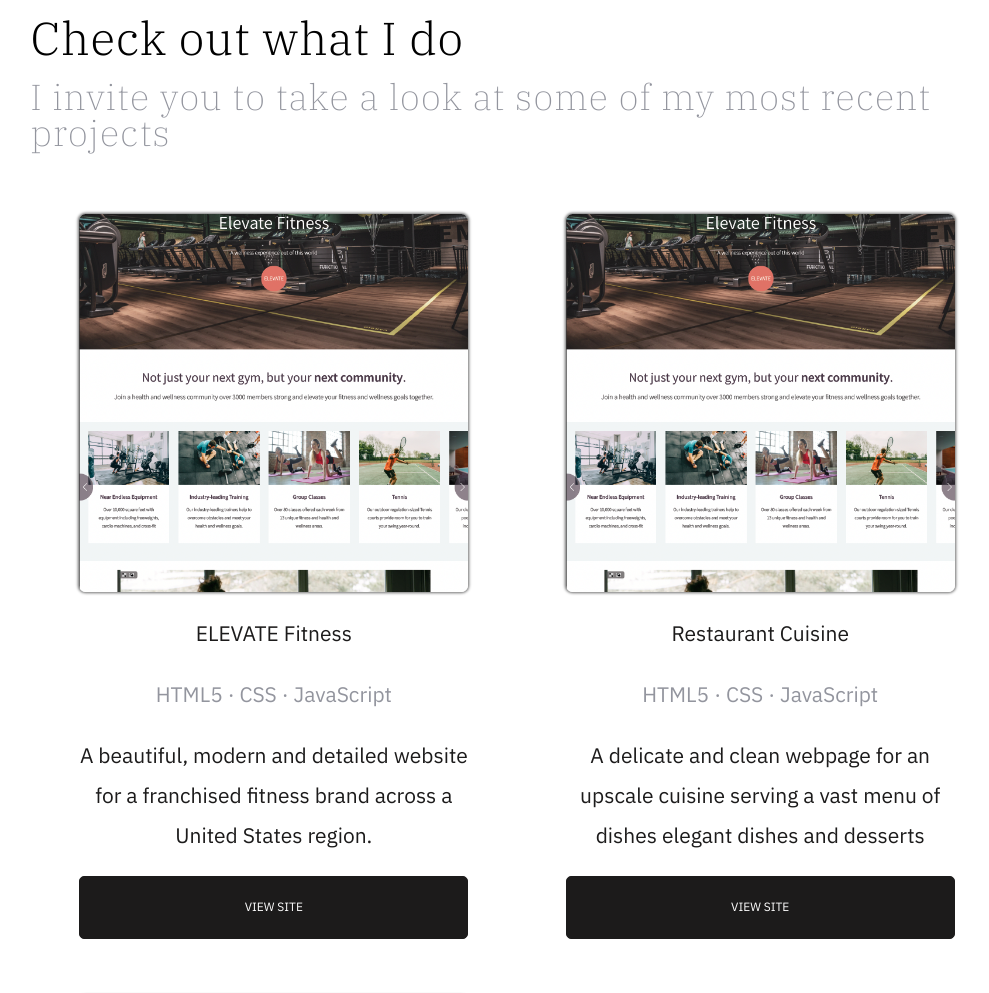
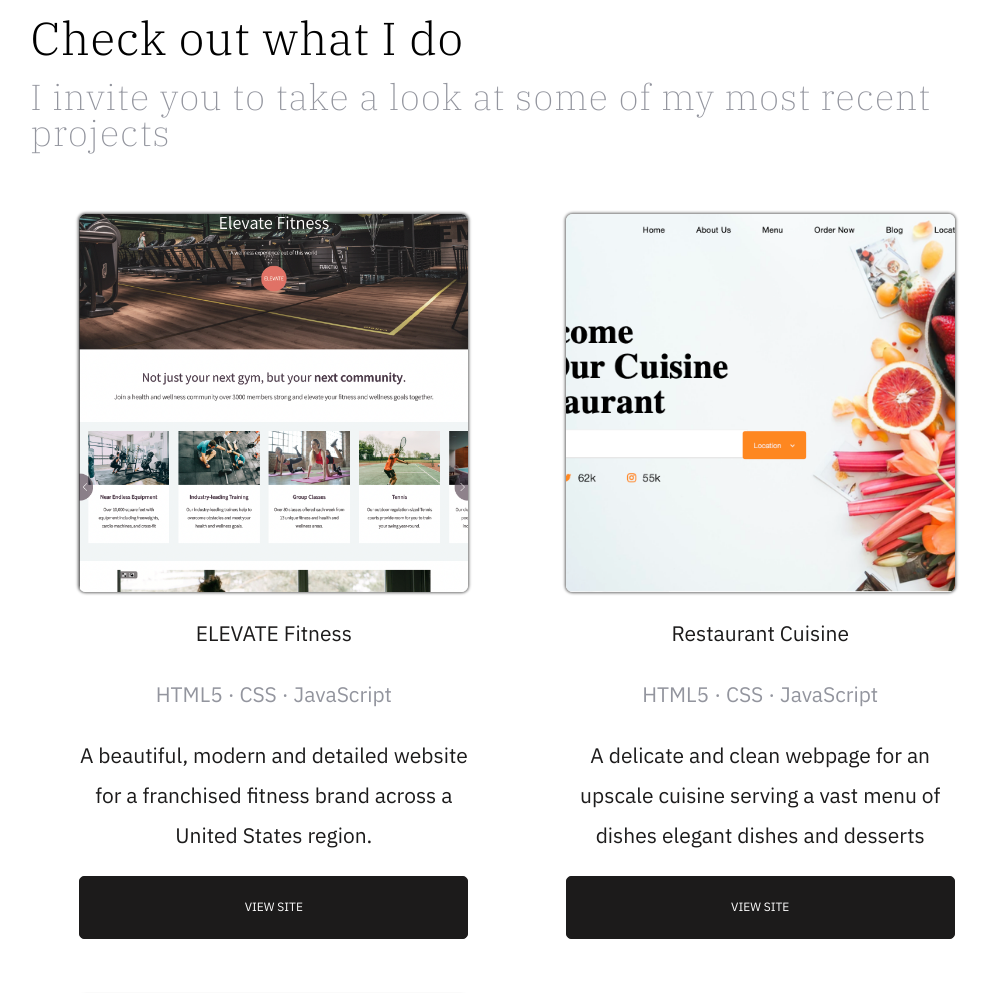
Before and after one commit to errobicheau/portfolioSite, a plain HTML site: page portfolio.html in a window 1280 px wide. Shown: the part 2882-3875 px from the top of the page, without its empty margins (123-1112 px from the left). Drawn offline with Linux system fonts and the light colour scheme; grey boxes are pictures that could not be loaded.

Commit message:
Thumbnail image update

```diff
--- a/portfolio.html
+++ b/portfolio.html
@@ -89,7 +89,7 @@
             <button class="buttonReg" onclick="window.location.href='https:/\/erelevate.netlify.app'">VIEW SITE</button>
         </div>
         <div class="projectsFloat projectText projectPara col-1-3 portfolioProject">
-            <img src="assets/images/EF Demo Site 25.png" alt="project2">
+            <img src="assets/images/restaurantCuisine.png" alt="project2">
             <span>Restaurant Cuisine</span>
             <span class="subtext">HTML5 · CSS · JavaScript</span>
             <p>A delicate and clean webpage for an upscale cuisine serving a vast menu of dishes elegant dishes and desserts</p>
```
Also changed, not shown: assets/images/restaurantCuisine.png (added).
